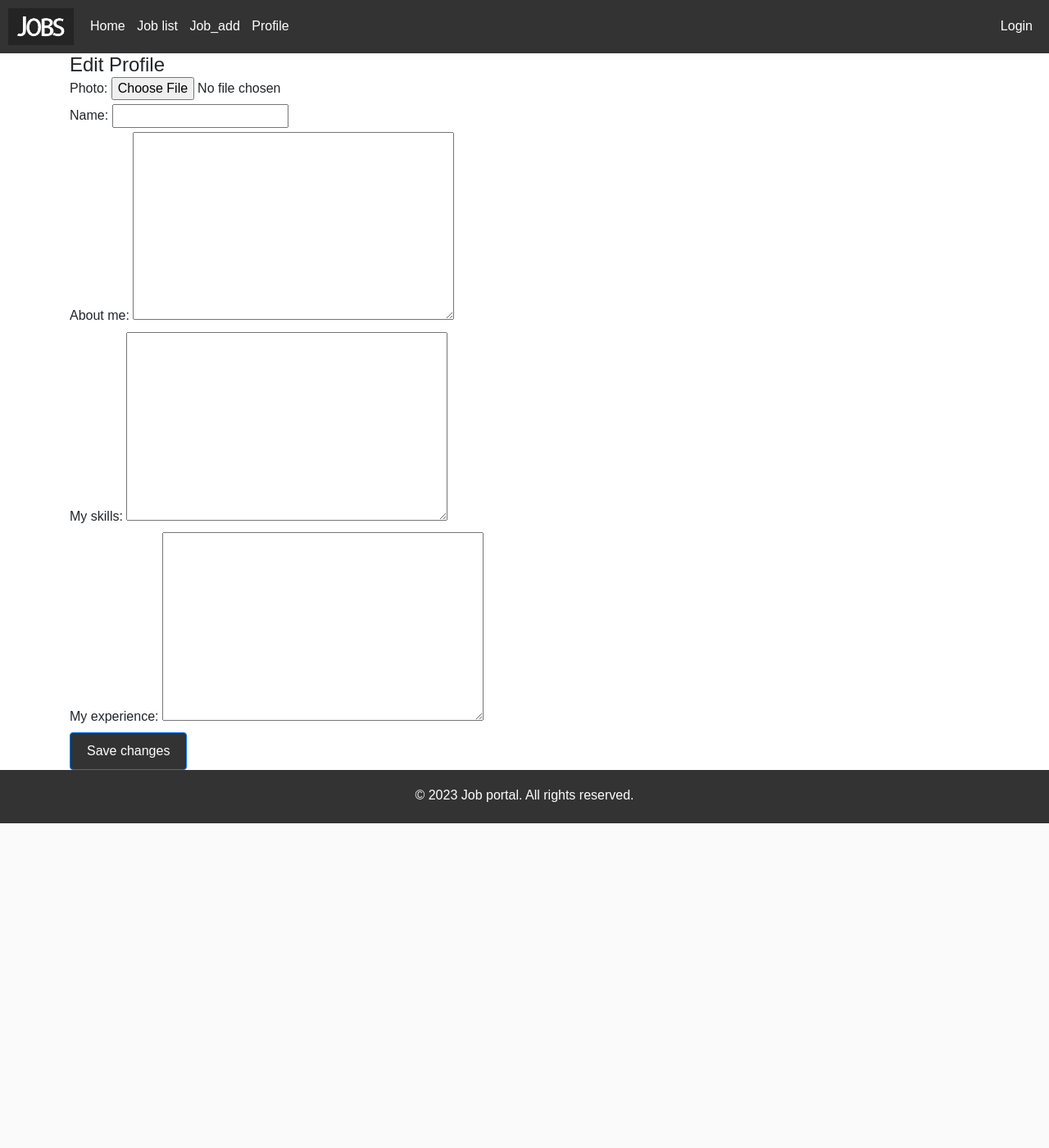
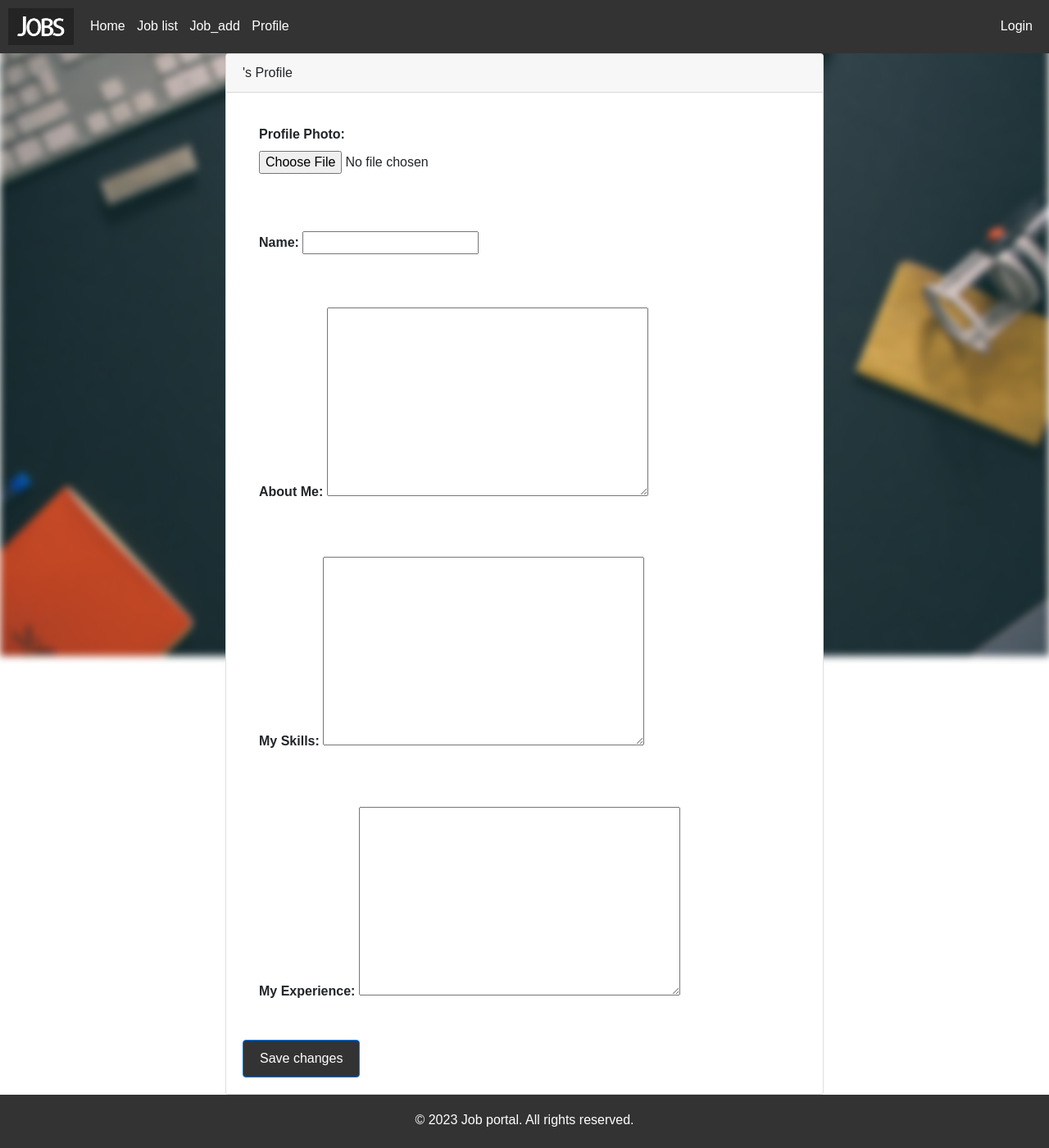
Before and after one commit to MyrHlorid/FinalProject, a Django app: template job_portal/templates/job_portal/profile_update.html in a window 1280 px wide. Shown: the whole page at 82% size. Before the commit the page ends 1004 px from the top, so only its background shows below. Run offline with Django 3.2, Linux system fonts and the light colour scheme; the template is opened without the code that fills it: values that come from a table or form of the project are taken from there, others are empty; some libraries are stand-ins or nearby versions.

Commit message:
some changes

```diff
--- a/job_portal/templates/job_portal/profile_update.html
+++ b/job_portal/templates/job_portal/profile_update.html
@@ -1,12 +1,66 @@
 {% extends 'job_portal/base.html' %}
 
 {% block content %}
+<style>
+.background_class{
+        background-color:rgba(0,0,0,.3);
+        filter: blur(5px);
+        height:100%;
+        position:fixed;
+        width:100%;
+        top:0;
+        left:0;
+        background-image: url('/static/img/background.jpg');
+        background-size: cover;
+        z-index: -1;
+    }
+label {
+    font-size: 16px;
+    font-weight: bold;
+}
+.form-group {
+    background-color: rgba(255, 255, 255, 0.9);
+    border-radius: 5px;
+    margin-bottom: 20px;
+    padding: 20px;
+}
+</style>
+<div class="background_class"></div>
   <div class="container">
-    <h1>Edit Profile</h1>
-    <form method="POST" enctype="multipart/form-data">
-      {% csrf_token %}
-      {{ form.as_p }}
-      <button type="submit" class="btn btn-primary">Save changes</button>
-    </form>
+    <div class="row justify-content-center">
+      <div class="col-md-8">
+        <div class="card">
+          <div class="card-header">{{ form.instance.user.username }}'s Profile</div>
+          <div class="card-body">
+            <form method="POST" enctype="multipart/form-data">
+              {% csrf_token %}
+              <div class="form-group">
+                <label for="{{ form.photo.id_for_label }}">Profile Photo:</label>
+                <div class="custom-file">
+                  {{ form.photo }}
+                </div>
+              </div>
+              <div class="form-group">
+                <label for="{{ form.name.id_for_label }}">Name:</label>
+                {{ form.name }}
+              </div>
+              <div class="form-group">
+                <label for="{{ form.about_me.id_for_label }}">About Me:</label>
+                {{ form.about_me }}
+              </div>
+              <div class="form-group">
+                <label for="{{ form.my_skills.id_for_label }}">My Skills:</label>
+                {{ form.my_skills }}
+              </div>
+              <div class="form-group">
+                <label for="{{ form.my_experience.id_for_label }}">My Experience:</label>
+                {{ form.my_experience }}
+              </div>
+              <button type="submit" class="btn btn-primary">Save changes</button>
+            </form>
+          </div>
+        </div>
+      </div>
+    </div>
   </div>
 {% endblock %}
```
Also changed, not shown: db.sqlite3.
